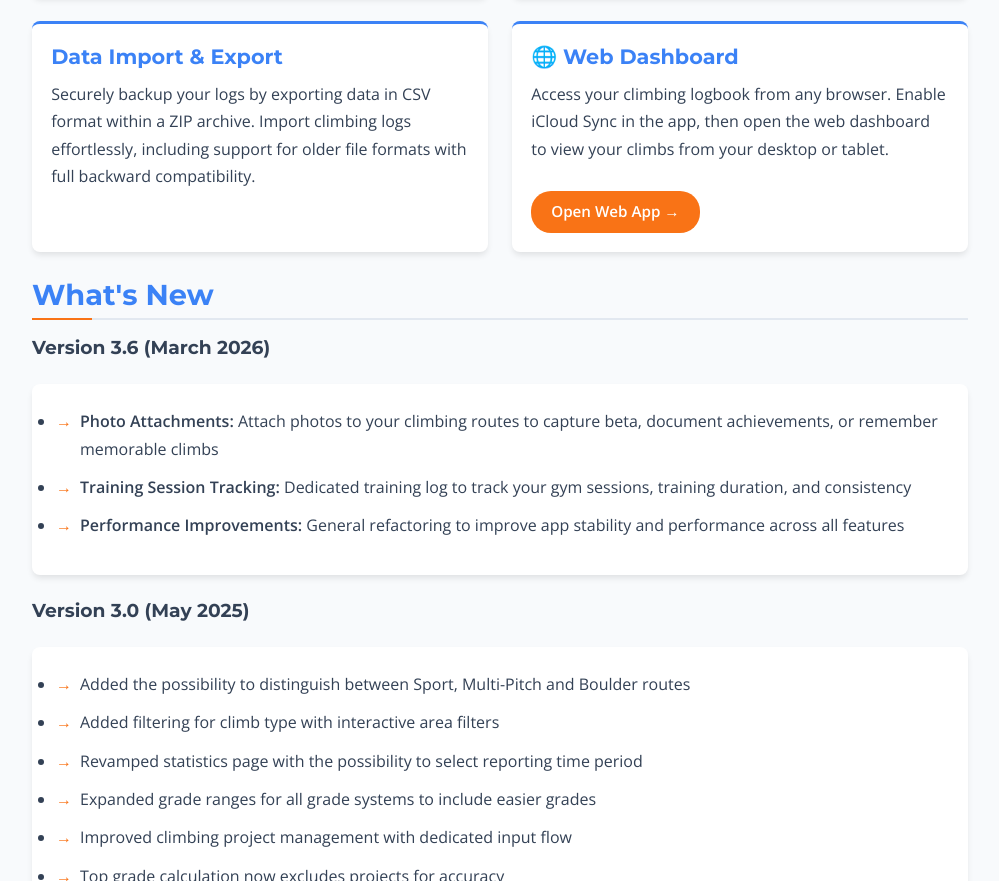
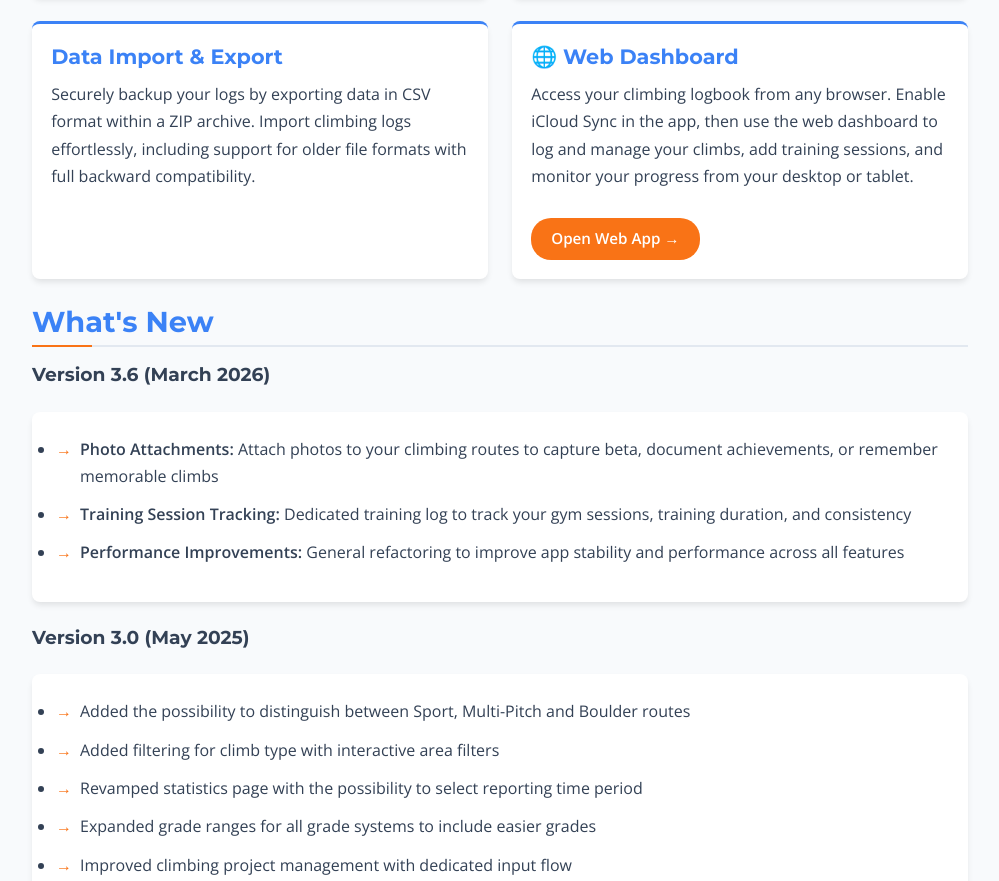
Before and after one commit to rruzitschka/rruzitschka.github.io, a plain HTML site: page index.html in a window 1280 px wide. Shown: the part 2648-3529 px from the top of the page, without its empty margins (140-1139 px from the left). Drawn offline with nearby package versions, Linux system fonts and the light colour scheme.

Commit message:
feat(landing): update feature list to reflect Phase 3 write capabilities
- Update Web Dashboard feature to highlight write capabilities (log and manage climbs)
- Add mention of training session logging via web dashboard
- Change 'view' language to 'manage' to reflect CRUD operations

Co-authored-by: Copilot <223556219+Copilot@users.noreply.github.com>

```diff
--- a/index.html
+++ b/index.html
@@ -111,7 +111,7 @@
         </div>
         <div class="feature-card">
             <h3>🌐 Web Dashboard</h3>
-            <p>Access your climbing logbook from any browser. Enable iCloud Sync in the app, then open the web dashboard to view your climbs from your desktop or tablet.</p>
+            <p>Access your climbing logbook from any browser. Enable iCloud Sync in the app, then use the web dashboard to log and manage your climbs, add training sessions, and monitor your progress from your desktop or tablet.</p>
             <a href="app/login.html" class="btn-web-app">Open Web App →</a>
         </div>
     </div>
```
